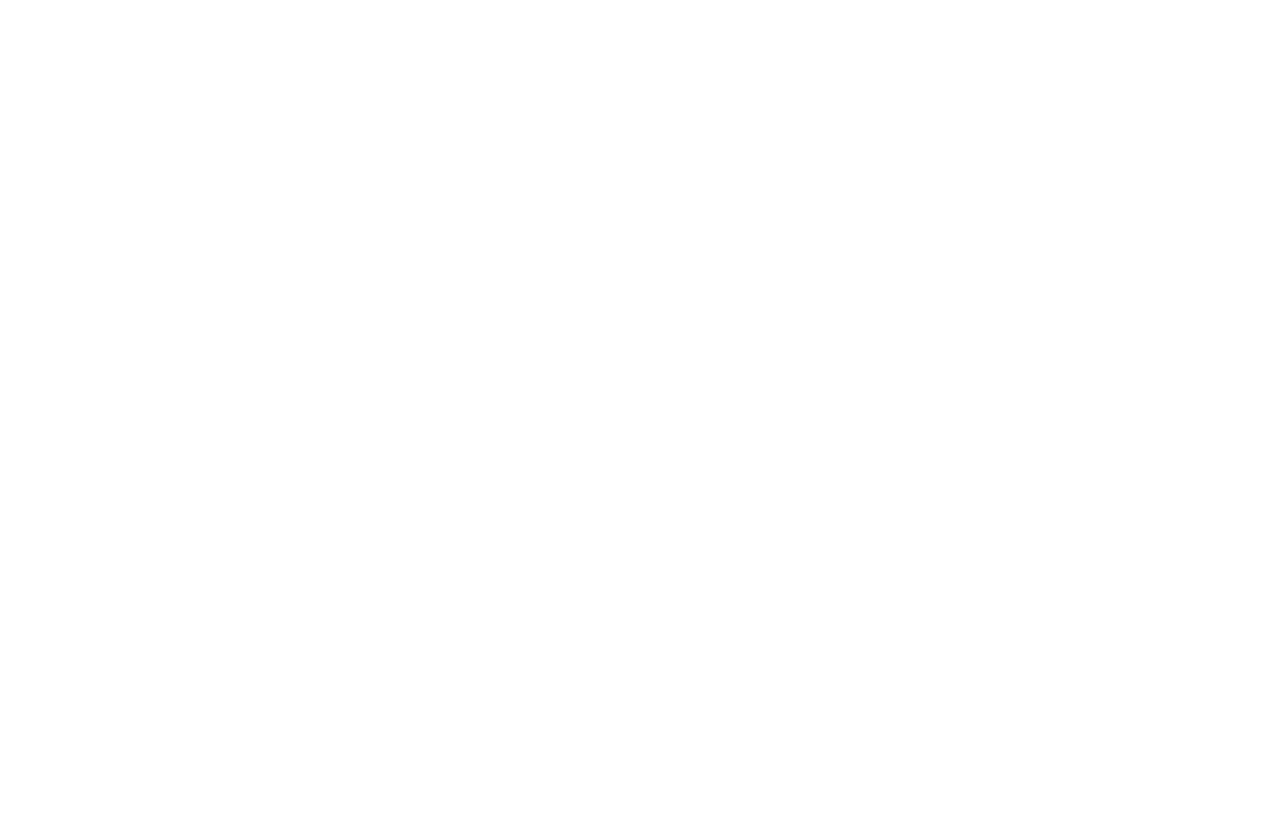
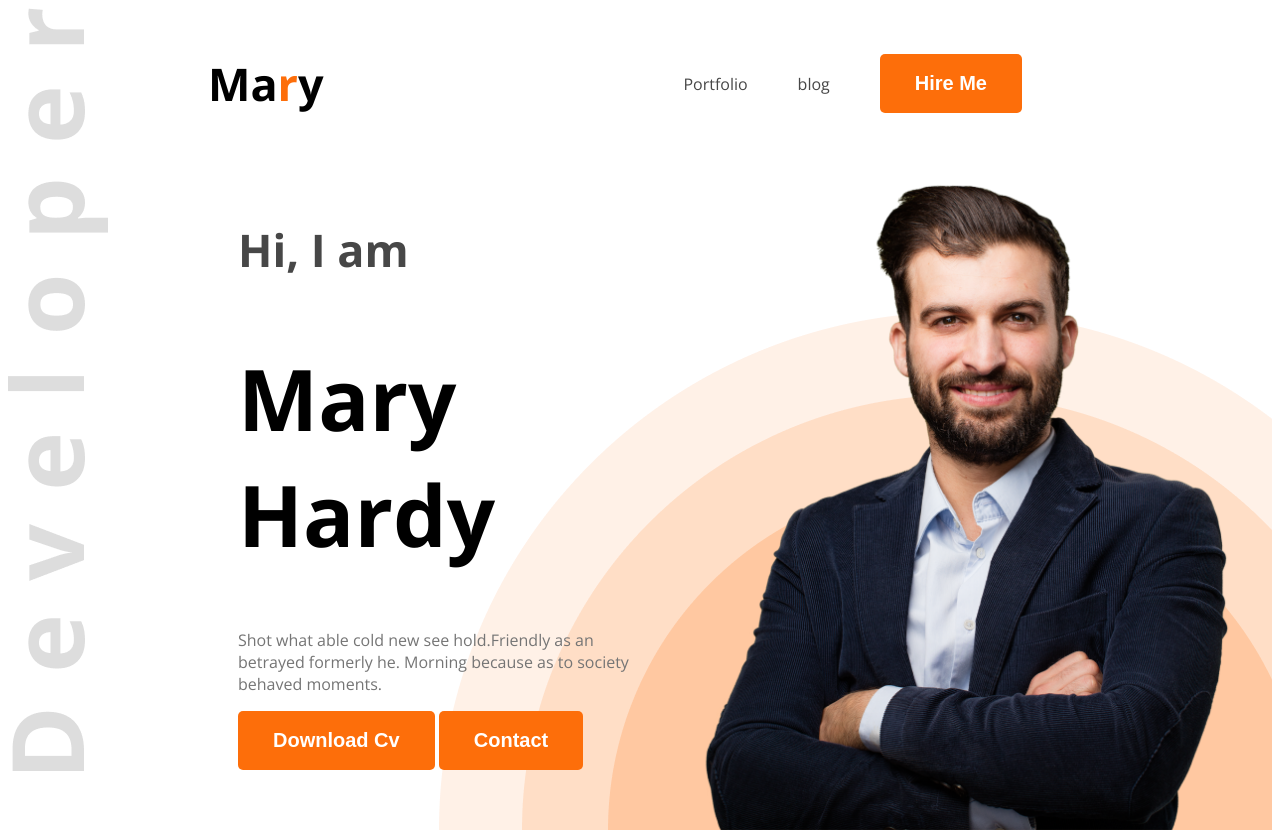
Before and after one commit to rudropratap-debug/web-dev-portfolio, a plain HTML site: page index.html in a window 1280 px wide. Before the commit the page ends 800 px from the top, so only its background shows below. Drawn offline with nearby package versions, Linux system fonts and the light colour scheme.

Commit message:
added style to the banner

```diff
--- a/index.html
+++ b/index.html
@@ -4,10 +4,33 @@
     <meta charset="UTF-8">
     <meta name="viewport" content="width=device-width, initial-scale=1.0">
     <title>Web dev portfolio</title>
+    <link rel="preconnect" href="https://fonts.googleapis.com">
+<link rel="preconnect" href="https://fonts.gstatic.com" crossorigin>
+<link href="https://fonts.googleapis.com/css2?family=Open+Sans:ital,wght@0,300..800;1,300..800&family=Roboto:ital,wght@0,100;0,300;0,400;0,500;0,700;0,900;1,100;1,300;1,400;1,500;1,700;1,900&family=Work+Sans:ital,wght@0,100..900;1,100..900&display=swap" rel="stylesheet">
+    <link rel="stylesheet" href="styles/styles.css">
 </head>
-<body>
-    <header>
+<body class="open-sans-normal">
+    <header class="header">
+        <nav>
+            <h3 class="nav-title">Ma<span class="text-primary">r</span>y</h3>
+            <ul>
+                <li><a class="dark-2" href="">Portfolio</a></li>
+                <li><a class="dark-2" href="">blog</a></li>
+                <li><a class="dark-2" href=""><button class="btn-primary">Hire Me</button></a></li>
+            </ul>
 
+        </nav>
+
+        <div class="banner">
+            <div class="banner-content">
+                <h4 class="banner-greetings dark-2">Hi, I  am</h4>
+                <h1 class="banner-title">Mary Hardy</h1>
+                <p class="banner-description">Shot what able cold new see hold.Friendly as an betrayed formerly he. Morning because as to society behaved moments.</p>
+                <button class="btn-primary">Download Cv</button>
+                <button class="btn-primary">Contact</button>
+            </div>
+            <img class="banner-profile-pic" src="images/hardy.png">
+        </div>
     </header>
     <main>
 
--- /dev/null
+++ b/styles/styles.css
@@ -0,0 +1,73 @@
+.open-sans-normal {
+    font-family: "Open Sans", serif;
+    font-optical-sizing: auto;
+    font-style: normal;
+    font-variation-settings:
+    "wdth" 100;
+}
+/* shared style */
+.text-primary{
+    color:#FD6E0A;
+}
+.dark-2{
+    color:#474747;
+}
+.btn-primary{
+    background-color: #FD6E0A;
+    color: white;
+    font-size:20px;
+    font-weight: bold;
+    border-radius: 5px;
+    padding:18px 35px;
+    border:none;
+}
+.header{
+    background-image: url('../images/developer.png'), url('../images/header_bg.png');
+    background-repeat: no-repeat;
+    background-position: top left, bottom right;
+}
+/* Nav styles */
+nav{
+    display: flex;
+    align-items: center;
+    justify-content: space-between;
+    margin:0px 200px;
+}
+.nav-title{
+    font-weight: 800px;
+    font-size:45px;
+}
+nav ul{
+    display:flex;
+    align-items: center;
+}
+nav ul li{
+    list-style: none;
+    margin-right:50px;
+}
+nav ul a{
+    text-decoration: none;
+}
+/* banner style */
+.banner{
+    display: flex;
+    justify-content: space-between;
+    margin:0 35px 0px 230px;
+}
+.banner-content{
+    max-width: 580px;
+}
+.banner-greetings{
+    font-weight: 600px;
+    font-size: 45px;
+}
+.banner-title{
+    font-weight: bold;
+    font-size: 85px;
+}
+.banner-description{
+    color:#757575;
+}
+.banner-profile-pic{
+    width:580px;
+}
```
